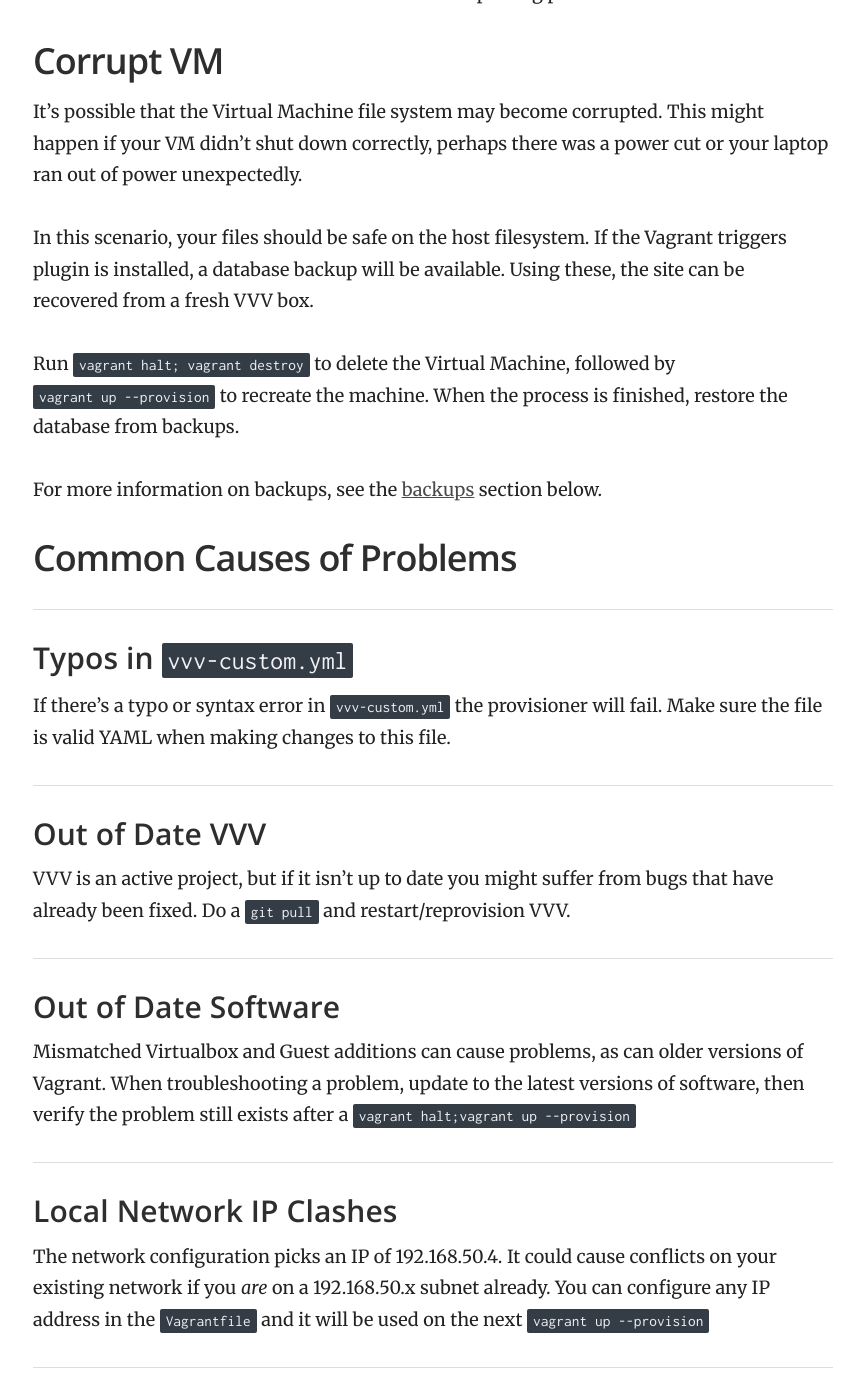
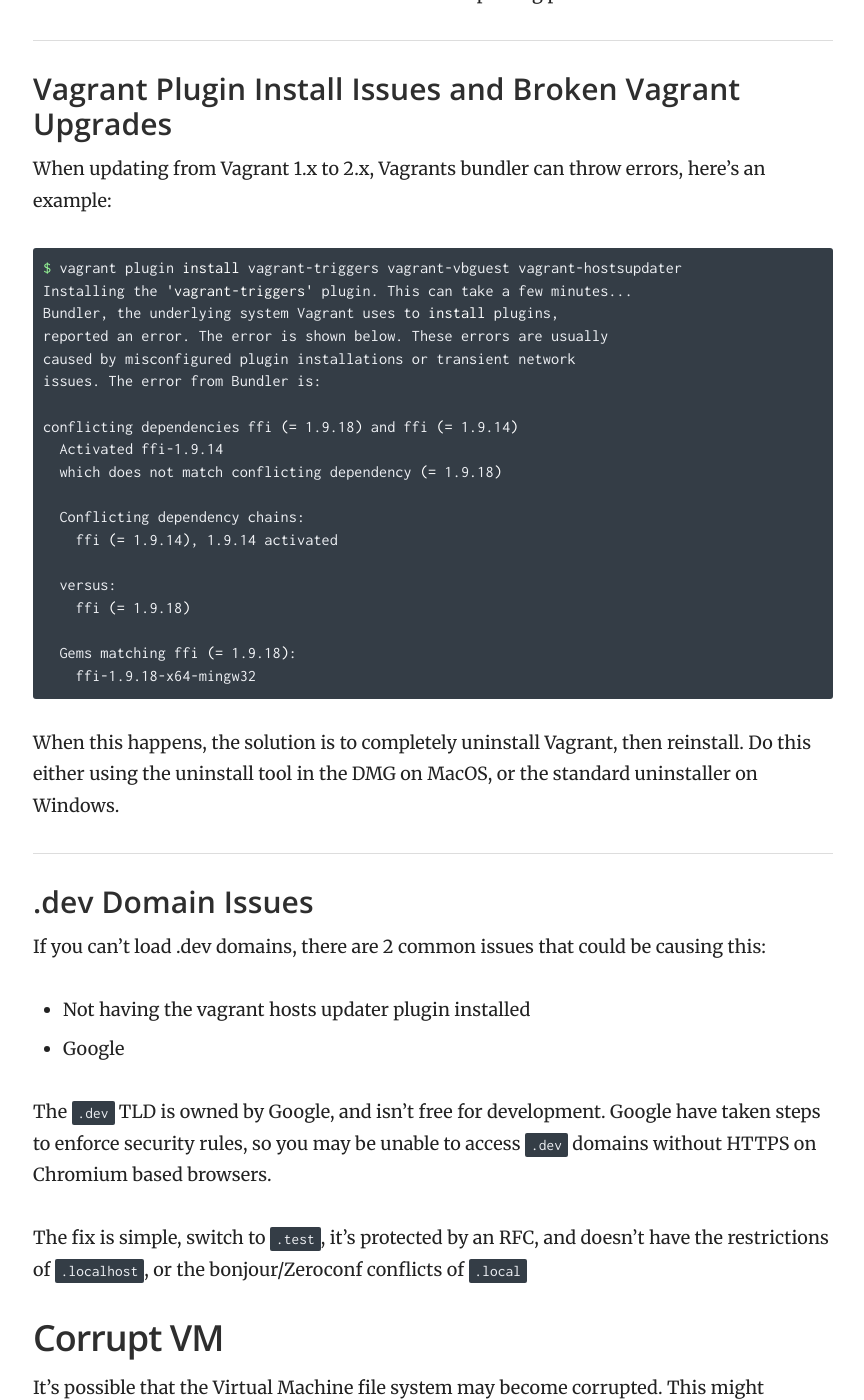
Before and after one commit to Varying-Vagrant-Vagrants/varyingvagrantvagrants.org, a Jekyll site: the page built from docs/en-US/troubleshooting.md, in a window 1280 px wide and 1400 px high, scrolled down 1655 px. Shown: the whole window, without its empty margins (357-1221 px from the left). Built offline with Jekyll 4.4.1, drawn with Linux system fonts in a browser that asks for light colours; some of the changed text lies outside the part shown.

Commit message:
Improve troubleshooting page

````diff
--- a/docs/en-US/troubleshooting.md
+++ b/docs/en-US/troubleshooting.md
@@ -50,6 +50,45 @@ If this happens, do the following, and provide the results when asking for help.
  - Run `vagrant ssh`, if this works and you're able to get inside the VVV machine and run commands that is useful information, and may allow you to manually run the commands to bring up nginx and PHP
  - Halt the machine with `vagrant halt` and turn it back on in debugging mode using `vagrant up --provision --debug &> vagrant.log`. The log file may then reveal errors that might not show in the terminal. Send this file when reporting problems.
 
+### Vagrant Plugin Install Issues and Broken Vagrant Upgrades
+
+When updating from Vagrant 1.x to 2.x, Vagrants bundler can throw errors, here's an example:
+
+```shell
+$ vagrant plugin install vagrant-triggers vagrant-vbguest vagrant-hostsupdater
+Installing the 'vagrant-triggers' plugin. This can take a few minutes...
+Bundler, the underlying system Vagrant uses to install plugins,
+reported an error. The error is shown below. These errors are usually
+caused by misconfigured plugin installations or transient network
+issues. The error from Bundler is:
+
+conflicting dependencies ffi (= 1.9.18) and ffi (= 1.9.14)
+  Activated ffi-1.9.14
+  which does not match conflicting dependency (= 1.9.18)
+
+  Conflicting dependency chains:
+    ffi (= 1.9.14), 1.9.14 activated
+
+  versus:
+    ffi (= 1.9.18)
+
+  Gems matching ffi (= 1.9.18):
+    ffi-1.9.18-x64-mingw32
+ ```
+
+ When this happens, the solution is to completely uninstall Vagrant, then reinstall. Do this either using the uninstall tool in the DMG on MacOS, or the standard uninstaller on Windows.
+
+### .dev Domain Issues
+
+If you can't load .dev domains, there are 2 common issues that could be causing this:
+
+ - Not having the vagrant hosts updater plugin installed
+ - Google
+
+The `.dev` TLD is owned by Google, and isn't free for development. Google have taken steps to enforce security rules, so you may be unable to access `.dev` domains without HTTPS on Chromium based browsers.
+
+The fix is simple, switch to `.test`, it's protected by an RFC, and doesn't have the restrictions of `.localhost`, or the bonjour/Zeroconf conflicts of `.local`
+
 ## Corrupt VM
 
 It's possible that the Virtual Machine file system may become corrupted. This might happen if your VM didn't shut down correctly, perhaps there was a power cut or your laptop ran out of power unexpectedly.
@@ -69,7 +108,7 @@ If there's a typo or syntax error in `vvv-custom.yml` the provisioner will fail.
 
 ### Out of Date VVV
 
-VVV is an active project, but if it isn't up to date you might suffer from bugs that have already been fixed. Do a `git pull` and restart/reprovision VVV.
+VVV is an active project, but if it isn't up to date you might suffer from bugs that have already been fixed. Do a `git pull` and restart/reprovision VVV. If you download a zip instead, you can go to the install instructions for commands to convert your install to use git.
 
 ### Out of Date Software
 
````
